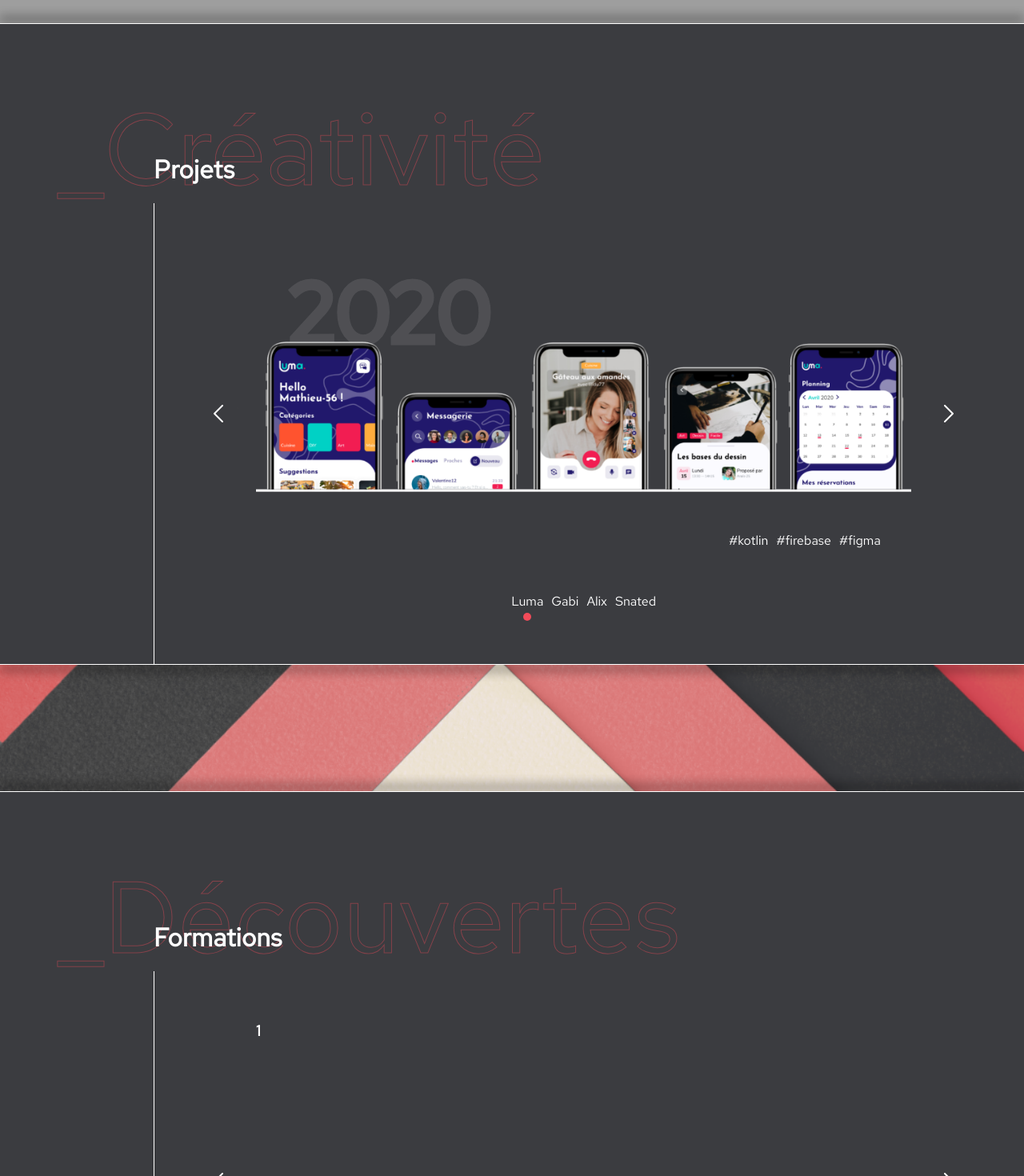
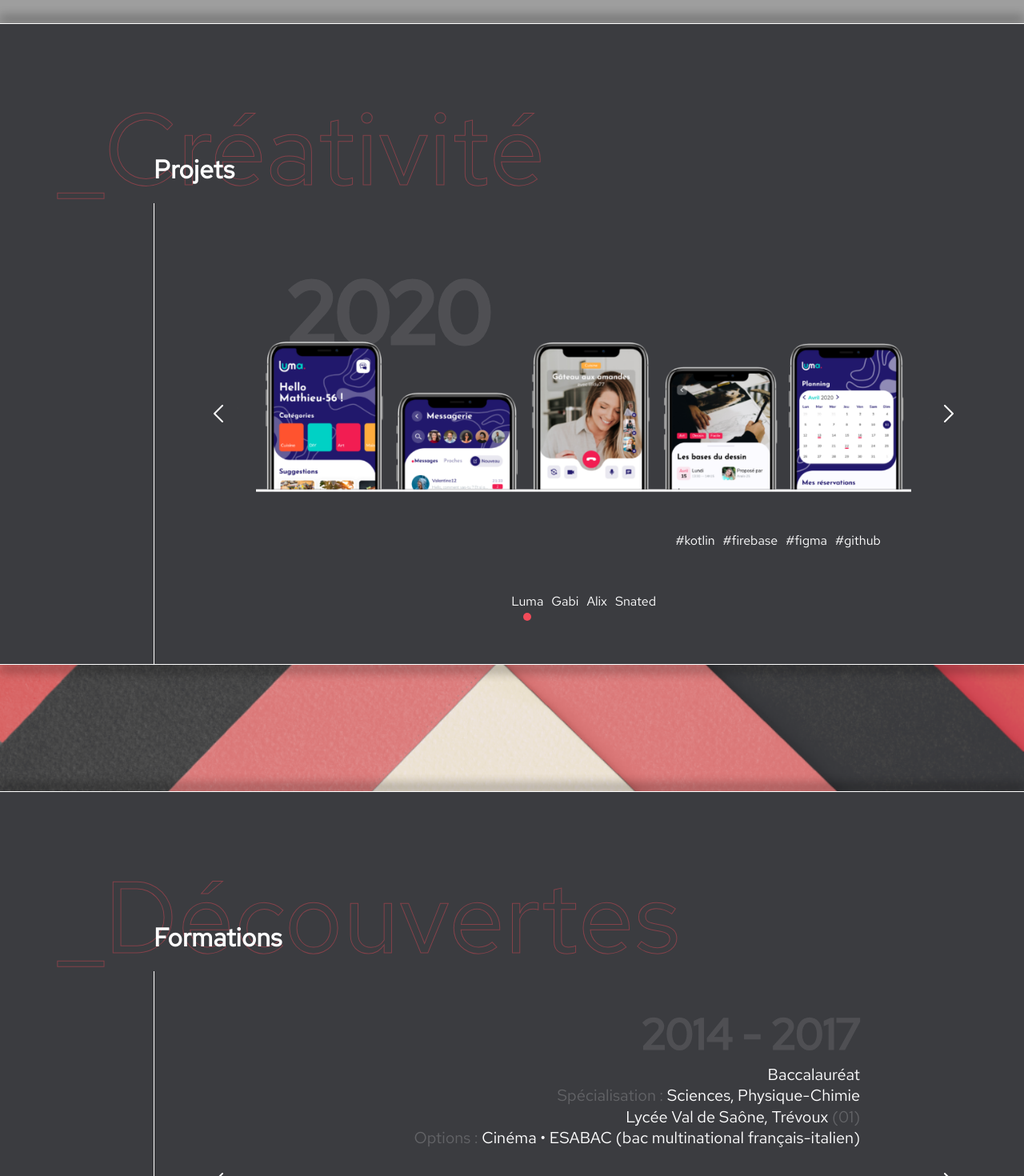
Before and after one commit to Amelie47/portfolio-v2-react, a React (Create React App) app: page / in a window 1280 px wide. Shown: the part 1330-2800 px from the top of the page at 80% size. Built offline with nearby package versions, Linux system fonts and the light colour scheme; grey boxes are pictures that could not be loaded.

Commit message:
add formations slider content

```diff
--- a/package.json
+++ b/package.json
@@ -7,7 +7,7 @@
     "@testing-library/react": "^9.5.0",
     "@testing-library/user-event": "^7.2.1",
     "jquery": "^3.5.0",
-    "node-sass": "^4.13.1",
+    "node-sass": "^4.14.1",
     "react": "^16.13.1",
     "react-dom": "^16.13.1",
     "react-responsive": "^8.0.3",
--- a/src/components/scss/slide.scss
+++ b/src/components/scss/ProjectStyles/slide.scss
@@ -1,4 +1,4 @@
-.Slide {
+.ProjectSlide {
     height: var(--height-content);
     width: var(--width-content);
     position: relative;
@@ -48,7 +48,6 @@
             bottom: 0;
             height: 20%;
 
-
             ul {
                 display: flex;
                 padding: 0 3vw;
--- a/src/components/scss/formations.scss
+++ b/src/components/scss/formations.scss
@@ -1,5 +1,44 @@
 .Formations {
     background-color: var(--main-dark-color);
+
+    .FormationSlide {
+        height: var(--height-content);
+        width: var(--width-content);
+        position: relative;
+
+        .component {
+            width: 100%;
+            height: 6%;
+
+            span {
+                opacity: 0.2;
+            }
+
+            p {
+                padding-right: 5vw;
+                position: absolute;
+                right: 0;
+                font-size: 15pt;
+            }
+
+            &.date {
+                height: 12% !important;
+
+                p {
+                    font-size: 40pt;
+                    opacity: 0.1;
+                    -webkit-text-stroke: 3px;
+                    margin: 0;
+                }
+            }
+
+            &.complements {
+                display: contents;
+            }
+        }
+    }
+
+
 }
 
 $--breakpoint-min-small-devices: 600px;
--- /dev/null
+++ b/src/components/structure/FormationSlide.js
@@ -0,0 +1,41 @@
+import React from 'react';
+import Images from '../../ressources/images/images';
+
+import '../scss/formations.scss';
+
+
+function FormationSlide({ object, id }) {
+
+  return (
+    <div className="FormationSlide">
+        <div className="component date">
+          <p>{object[id].years}</p>
+        </div>
+        <div className="component">
+          <p>{object[id].name}</p>
+        </div>
+        <div className="component spe">
+          <p><span>Spécialisation : </span>{object[id].specialization}</p>
+        </div>
+        <div className="component place">
+          <p>{object[id].organism}, {object[id].place} <span>({object[id].numberPlace})</span></p>
+        </div>
+
+        {object[id].options.length > 0 &&
+          <div className="component options">
+            <p><span>Options : </span>{object[id].options}</p>
+          </div>
+        }
+
+        {object[id].complements.length > 0 &&
+          <div className="component complements">
+            {Object.keys(object[id].complements).map((v, i) => <div className="component"><p><span>{object[id].complements[i].name} : </span>{object[id].complements[i].content}</p></div>)}
+          </div>
+        }
+
+
+    </div>
+  );
+}
+
+export default FormationSlide;
--- a/src/components/structure/Formations.js
+++ b/src/components/structure/Formations.js
@@ -1,17 +1,31 @@
 import React from 'react';
 import '../scss/formations.scss';
+
 import Line from './Line';
 import Slider from "react-slick";
+import FormationSlide from './FormationSlide';
+
 import "slick-carousel/slick/slick.css";
 import "slick-carousel/slick/slick-theme.css";
 import "../scss/slider-slick.scss";
 
+import datas from '../../ressources/datas/fr.json';
+
 function Formations() {
   var settings = {
-    dots: false,
+    dots: true,
+    dotsClass: "slick-dots",
     infinite: true,
-    swipeToSlide: true
+    swipeToSlide: true,
+    customPaging: function(i) {
+      return (
+        <a>
+          {datas.formations[i].acronym}
+        </a>
+      );
+    }
   };
+
   return (
     <div className="Formations section">
         <div className="principal_content relative left-15-vw top-20-vh">
@@ -21,24 +35,7 @@ function Formations() {
         <div className="content">
           {/* CONTENU */}
           <Slider {...settings}>
-            <div>
-              <h3>1</h3>
-            </div>
-            <div>
-              <h3>2</h3>
-            </div>
-            <div>
-              <h3>3</h3>
-            </div>
-            <div>
-              <h3>4</h3>
-            </div>
-            <div>
-              <h3>5</h3>
-            </div>
-            <div>
-              <h3>6</h3>
-            </div>
+            {Object.keys(datas.formations).map((v, i) => <FormationSlide object={datas.formations} id={i}></FormationSlide> )}
           </Slider>
         </div>
         </div>
--- a/src/components/structure/Home.js
+++ b/src/components/structure/Home.js
@@ -4,7 +4,6 @@ import Button from './Button';
 
 import '../scss/home.scss';
 import '../scss/element.scss';
-import '../js/home';
 
 import datas from '../../ressources/datas/fr.json';
 
--- a/src/components/structure/Projets.js
+++ b/src/components/structure/Projets.js
@@ -1,7 +1,7 @@
 import React from 'react';
 import Line from './Line';
 import Slider from "react-slick";
-import Slide from './Slide';
+import ProjectSlide from './ProjectStructure/ProjectSlide';
 
 import '../scss/projets.scss';
 import "slick-carousel/slick/slick.css";
@@ -33,7 +33,7 @@ const Projets = () => {
         <Line></Line>
         <div className="content">
           <Slider {...settings}>
-            {Object.keys(datas.projects).map((v, i) => <Slide object={datas.projects} id={i}></Slide> )}
+            {Object.keys(datas.projects).map((v, i) => <ProjectSlide object={datas.projects} id={i}></ProjectSlide> )}
           </Slider>
         </div>
       </div>
--- a/src/ressources/datas/fr.json
+++ b/src/ressources/datas/fr.json
@@ -36,13 +36,10 @@
             "name": "Développeuse web"
         },
         {
-            "name": "Alternante"
+            "name": "Conseil départemental de Savoie"
         },
         {
-            "name": "Ecole des gobelins"
-        },
-        {
-            "name": "Annecy"
+            "name": "Ecole des gobelins, Annecy"
         }
     ],
     "projects": [
@@ -53,7 +50,7 @@
             "content": {
                 "resume": {
                     "titre": "Résumé",
-                    "para": "Lorem ipsum dolor sit amet, consectetur adipiscing elit, sed do eiusmod tempor incididunt ut labore et dolore magna aliqua. Ut enim ad minim veniam, quis nostrud exercitation ullamco laboris nisi ut aliquip ex ea commodo consequat. Duis aute irure dolor in reprehenderit in voluptate velit esse cillum dolore eu fugiat nulla pariatur. Excepteur sint occaecat cupidatat non proident, sunt in culpa qui officia deserunt mollit anim id est laborum."
+                    "para": "Ce projet a été réalisé pour la fin d'année de Bachelor, aux Gobelins. Le thème était la \"mobilité connectée\". Surfant sur la vague du confinement, mon équipe et moi sommes partis sur une applications permettant de rassembler les personnes qui sont proches géographiquement. Nous avons donc détourné le thème pour \"L'immobilité connectée\". Nous avons donc proposé une applications mobile android ludique qui est alimentée par les utilisateurs eux-mêmes. Le principe est simple : proposer un atelier aux voisins. Les utilisateurs peuvent rechercher un atelier par catégorie et surtout pour un périmètre restreint. L'objectif : réinvestir le lien social en période de confinement, et même après."
                 },
                 "details" : [
                     {
@@ -62,11 +59,19 @@
                     },
                     {
                         "titre" : "Equipe",
-                        "detail" : "2 designers, 2 développeurs"
+                        "detail" : "2 designers • 2 développeurs"
                     },
                     {
                         "titre" : "Rôle",
-                        "detail" : "Pour ce projet, j'ai participé de telle manière pour arriver à le finir malgrè la crise du coronavirus."
+                        "detail" : "Chef de projet (au même titre que toute l'équipe) • Développeuse mobile"
+                    },
+                    {
+                        "titre" : "Difficultés",
+                        "detail" : "Recherche du concept • Communication (confinement) • Autoformation sur la technologie"
+                    },
+                    {
+                        "titre" : "Réussites",
+                        "detail" : "Cohésion dans le travail de groupe • Autoformation sur la technologie choisie • Finir le parcours utilisateur demandé dans les temps • Démonstration finale"
                     }
                 ]
             },
@@ -84,6 +89,9 @@
                 },
                 {
                     "name": "#figma"
+                },
+                {
+                    "name": "#github"
                 }
             ],
             "couleurs": {
@@ -110,7 +118,7 @@
             "content": {
                 "resume": {
                     "titre": "Résumé",
-                    "para": "Lorem ipsum dolor sit amet, consectetur adipiscing elit, sed do eiusmod tempor incididunt ut labore et dolore magna aliqua. Ut enim ad minim veniam, quis nostrud exercitation ullamco laboris nisi ut aliquip ex ea commodo consequat. Duis aute irure dolor in reprehenderit in voluptate velit esse cillum dolore eu fugiat nulla pariatur. Excepteur sint occaecat cupidatat non proident, sunt in culpa qui officia deserunt mollit anim id est laborum."
+                    "para": "Suivant le thème du \"féminisme\" que l'on a choisi en équipe, nous avons décidé de présenter le féminisme comme étant un mouvement qui ne concerne pas que les femmes, mais bien toute la population. Nous racontons l'histoire d'un personnage neutre en genre / sexe avec un prénom mixte : Gabi. Gabi va alors présenter le féminimse et les inégalités / injustices à différentes étapes de sa vie, c'est-à-dire comment, en 2019, une juene fille / un jeune homme et une vielle dame / un viel homme vivent le féminisme. Pour illustrer nos propos, nous avons sélectionné des données que nous avons mis en forme (graphiques) comme nous imposait le sujet de l'exercice : la datavisualisation. Pour impliquer d'avantage le lecteurs, nous avons proposer des questions pour le faire réflechir sur les différentes situations proposées."
                 },
                 "details" : [
                     {
@@ -119,11 +127,19 @@
                     },
                     {
                         "titre" : "Equipe",
-                        "detail" : "3 designers, 2 développeurs"
+                        "detail" : "3 designers • 2 développeurs"
                     },
                     {
                         "titre" : "Rôle",
-                        "detail" : "Pour ce projet, j'ai participé de telle manière pour arriver à le finir malgrè la crise du coronavirus."
+                        "detail" : "Chef de projet (comme toute le groupe) • Développeuse web"
+                    },
+                    {
+                        "titre" : "Difficultés",
+                        "detail" : "Communication entre la partie design et la partie développement • Respect du sujet • Première utilisation de github à plusieurs"
+                    },
+                    {
+                        "titre" : "Réussites",
+                        "detail" : "Recherche / conception / réalisation / design du projet en seulement 1 semaine • Présentation du projet"
                     }
                 ]
             },
@@ -153,7 +169,7 @@
                     "name": "DeveloppementWeb"
                 },
                 {
-                    "name": "Maquettes"
+                    "name": "Maquettage"
                 },
                 {
                     "name": "TravailDEquipe"
@@ -167,7 +183,7 @@
             "content": {
                 "resume": {
                     "titre": "Résumé",
-                    "para": "Lorem ipsum dolor sit amet, consectetur adipiscing elit, sed do eiusmod tempor incididunt ut labore et dolore magna aliqua. Ut enim ad minim veniam, quis nostrud exercitation ullamco laboris nisi ut aliquip ex ea commodo consequat. Duis aute irure dolor in reprehenderit in voluptate velit esse cillum dolore eu fugiat nulla pariatur. Excepteur sint occaecat cupidatat non proident, sunt in culpa qui officia deserunt mollit anim id est laborum."
+                    "para": "Ce projet porte sur une application web permettant le traitement des délibérations et la générations des courriers pour le cabinet dui président du conseil départemental de Savoie. J'ai commencé ce projet en tant que stagiaire au sein de la Direction des Systèmes d'information du département de Savoie. Toujours accompagnée de mon maître d'apprentissage, j'ai analysé l'existant, une vieille version sous Microsoft Access, inutilisable sous une version de Windows 10. J'ai alors travaillé pour proposé une nouvelle version de cette application, en web, et en profitant de cette refonte pour rendre son utilisation plus simple, plus rapide, et correspondant aux normes RGPD en vigueur. Le design n'étant pas une priorité pour ce projet, j'ai proposé une interface simple, avec des manipulations et icônes classiques, et des couleurs très neutres."
                 },
                 "details" : [
                     {
@@ -175,8 +191,16 @@
                         "detail" : "Projet professionnel"
                     },
                     {
-                        "titre" : "Rôle",
-                        "detail" : "Pour ce projet, j'ai participé de telle manière pour arriver à le finir malgrè la crise du coronavirus."
+                        "titre" : "Rôles",
+                        "detail" : "Relation avec les utilisateurs demandeurs • Organisation / animation des réunions • Conception des modèles de données • Développement de l'application web • Phase de test • Formations des utilisateurs • Mise en production • Maintenance"
+                    },
+                    {
+                        "titre" : "Difficultés",
+                        "detail" : "Gestion du serveur de test • Transition tortoise svn à git • Contacts avec les collaborateurs du cabinet du président"
+                    },
+                    {
+                        "titre" : "Réussites",
+                        "detail" : "Réalisation du projet en autonomie • Prises d'initiatives sur la conception du projet • Présentation du projet convaincante à des personnes extérieures"
                     }
                 ]
             },
@@ -197,6 +221,9 @@
                 },
                 {
                     "name": "#bootstrap"
+                },
+                {
+                    "name": "#git"
                 }
             ],
             "couleurs": {
@@ -212,7 +239,7 @@
                     "name": "GestionDeProjet"
                 },
                 {
-                    "name": "RelationClient"
+                    "name": "RelationUtilisateurs"
                 }
             ]
         },
@@ -272,5 +299,74 @@
                 }
             ]
         }
+    ],
+    "formations": [
+        {
+            "id":"0",
+            "name":"Baccalauréat",
+            "acronym":"BAC",
+            "years":"2014 - 2017",
+            "place":"Trévoux",
+            "numberPlace":"01",
+            "organism":"Lycée Val de Saône",
+            "specialization":"Sciences, Physique-Chimie",
+            "options":"Cinéma • ESABAC (bac multinational français-italien)",
+            "complements": []
+        },
+        {
+            "id":"1",
+            "name":"DUT informatique",
+            "acronym":"DUT",
+            "years":"2017 - 2019",
+            "place":"Annecy",
+            "numberPlace":"74",
+            "organism":"IUT Université Savoie Mont-Blanc",
+            "specialization":"Développement web",
+            "options":"Membre du BDE",
+            "complements": [
+                {
+                    "name": "Stage",
+                    "content": "Conseil départemental de Savoie"
+                }
+            ]
+        },
+        {
+            "id":"2",
+            "name":"Bachelor Design et Developpement Interractif",
+            "acronym":"BDDI",
+            "years":"2019 - 2020",
+            "place":"Annecy",
+            "numberPlace":"74",
+            "organism":"Ecole des Gobelins",
+            "specialization":"Développement",
+            "options":"",
+            "complements": [
+                {
+                    "name": "Apprentissage",
+                    "content": "Conseil départemental de Savoie"
+                },
+                {
+                    "name": "Projets",
+                    "content":"Gabi • Luma"
+                }
+            ]
+        },
+        {
+            "id":"3",
+            "name":"Master Design et Management de l'Innovation Interactive",
+            "acronym":"MDMII",
+            "years":"En cours",
+            "place":"Annecy",
+            "numberPlace":"74",
+            "organism":"Ecole des Gobelins",
+            "specialization":"Lead Technique",
+            "options":"",
+            "complements": [
+                {
+                    "name": "Apprentissage",
+                    "content": "Conseil départemental de Savoie"
+                }
+            ]
+        }
     ]
 }
```
Also changed, not shown: src/components/structure/ProjectStructure/ProjectSlide.js (renamed from src/components/structure/Slide.js, +5 -5 lines), 1 other file (tests, documents, lock files or other folders).
